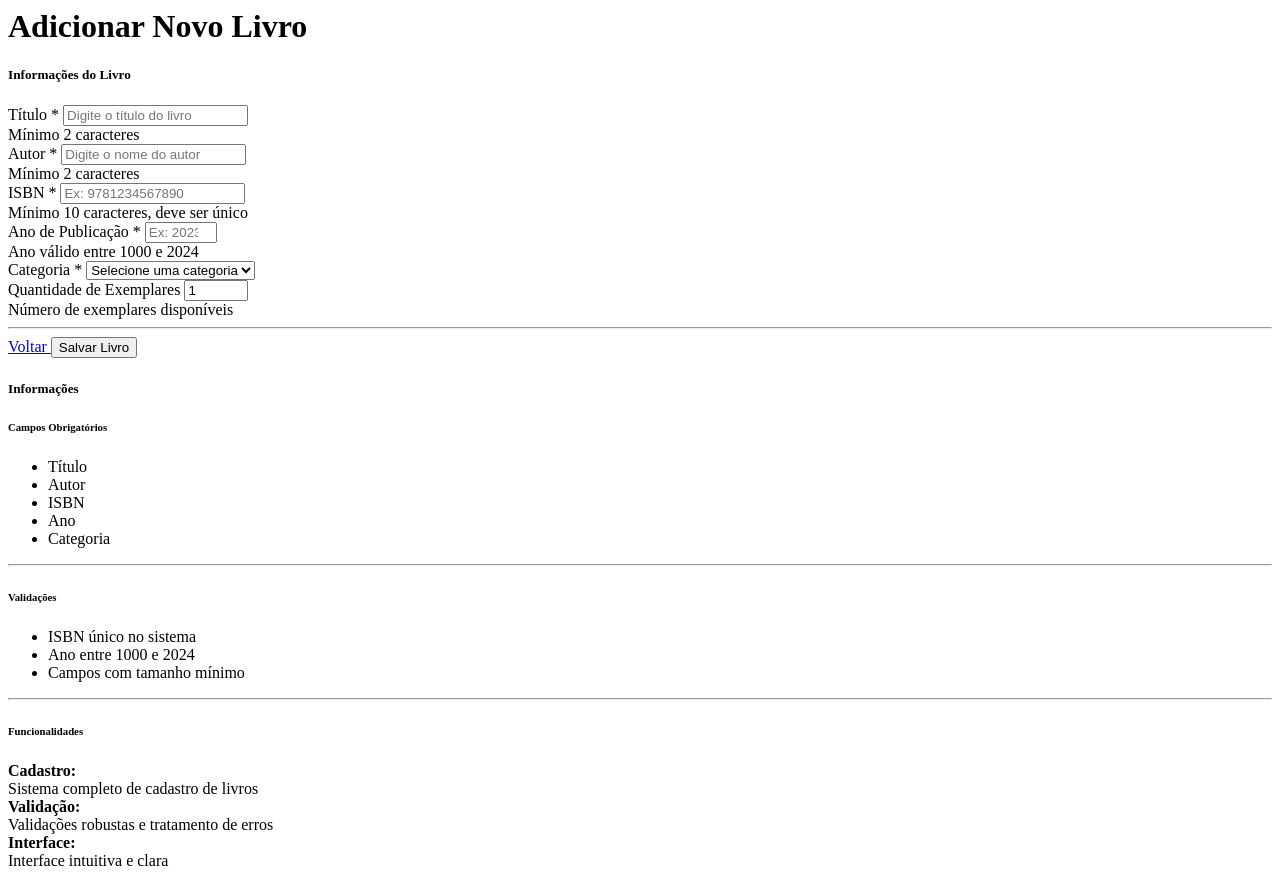
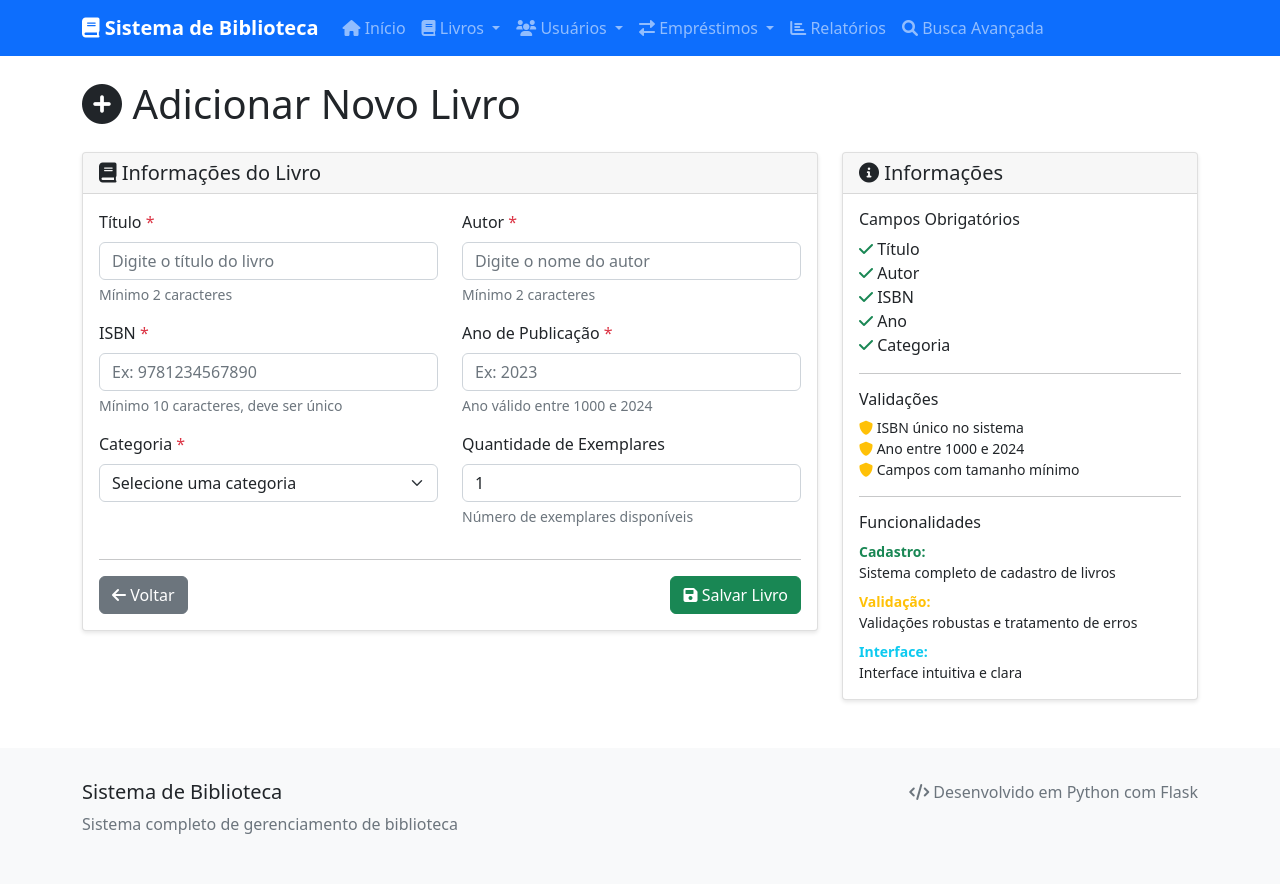
Before and after one commit to GustavoScot/QUALIDADE_DE_SOFTWARE, a Flask app: page /livros/adicionar in a window 1280 px wide. Run offline with Flask 3, Linux system fonts and the light colour scheme.

Commit message:
fix(ui): corrigir validação em tempo real e scripts em adicionar_livro

```diff
--- a/templates/adicionar_livro.html
+++ b/templates/adicionar_livro.html
@@ -1,3 +1,7 @@
+{% extends "base.html" %}
+
+{% block title %}Adicionar Livro - Sistema de Biblioteca{% endblock %}
+
 {% block content %}
 <div class="row">
     <div class="col-12">
@@ -158,6 +162,7 @@
 
 {% block scripts %}
 <script>
+// Validação em tempo real
 document.getElementById('titulo').addEventListener('input', function() {
     const titulo = this.value.trim();
     if (titulo.length < 2 && titulo.length > 0) {
```
